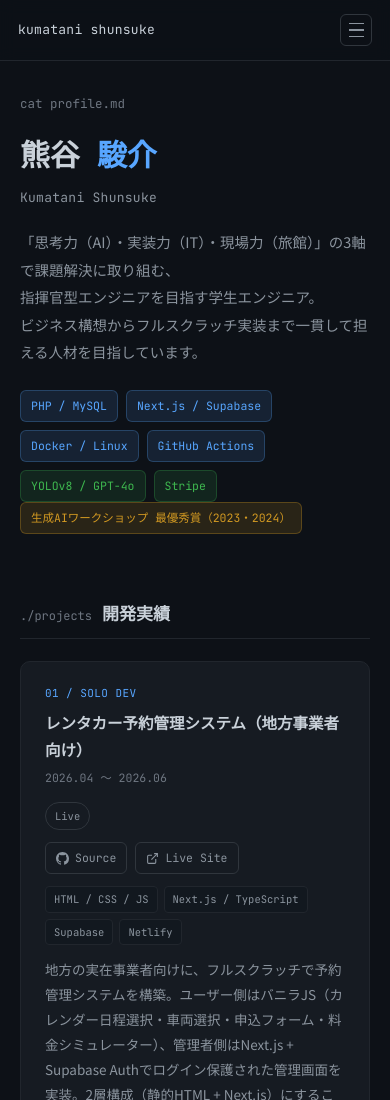
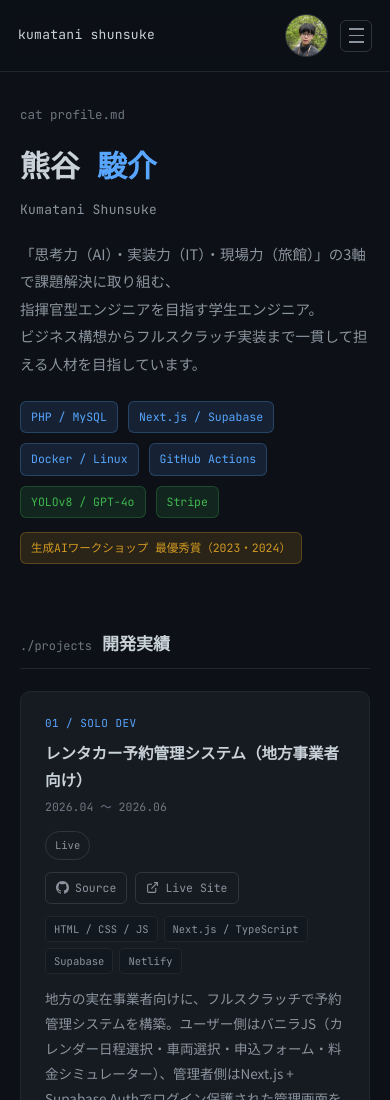
Before and after one commit to shun-os/my-profile, a plain HTML site: page index.html in a window 390 px wide. Shown: the top 1100 px of the page. Drawn offline with Linux system fonts and the light colour scheme; no server answers.

Commit message:
feat: add profile photo avatar (sidebar and mobile header), widen hero tag spacing
Co-Authored-By: Claude Sonnet 5.5 <noreply@anthropic.com>

```diff
--- a/index.html
+++ b/index.html
@@ -13,11 +13,14 @@
 <!-- MOBILE HEADER -->
 <header class="mobile-header">
   <span class="mobile-name">kumatani shunsuke</span>
-  <button class="hamburger" id="hamburger" aria-label="メニューを開く">
-    <span></span>
-    <span></span>
-    <span></span>
-  </button>
+  <div class="mobile-right">
+    <div class="mobile-avatar">SK<img src="profile.jpg" alt="熊谷 駿介" onerror="this.remove()"></div>
+    <button class="hamburger" id="hamburger" aria-label="メニューを開く">
+      <span></span>
+      <span></span>
+      <span></span>
+    </button>
+  </div>
 </header>
 
 <!-- OVERLAY -->
@@ -28,7 +31,7 @@
   <!-- SIDEBAR -->
   <aside class="sidebar" id="sidebar">
     <div class="sidebar-profile">
-      <div class="sidebar-avatar">SK</div>
+      <div class="sidebar-avatar">SK<img src="profile.jpg" alt="熊谷 駿介" onerror="this.remove()"></div>
       <div class="sidebar-name">kumatani shunsuke</div>
       <div class="sidebar-role">Web Engineer / Student</div>
     </div>
--- a/style.css
+++ b/style.css
@@ -1,4 +1,5 @@
 :root {
+  --avatar-size: 140px; /* PC。スマホはこの31% */
   --bg: #0d1117;
   --bg-elevated: #12181f;
   --bg-card: #161b22;
@@ -59,6 +60,39 @@ a { color: inherit; text-decoration: none; }
   font-size: 13px;
   color: var(--text);
   letter-spacing: 0.02em;
+}
+
+.mobile-right {
+  display: flex;
+  align-items: center;
+  gap: 12px;
+}
+
+.mobile-avatar {
+  position: relative;
+  width: calc(var(--avatar-size) * 0.31);
+  height: calc(var(--avatar-size) * 0.31);
+  border-radius: 50%;
+  overflow: hidden;
+  background: linear-gradient(135deg, var(--blue-dim), var(--green-dim));
+  border: 1px solid var(--border);
+  color: var(--blue);
+  font-family: var(--mono);
+  font-weight: 700;
+  font-size: 12px;
+  display: flex;
+  align-items: center;
+  justify-content: center;
+}
+
+.sidebar-avatar img,
+.mobile-avatar img {
+  position: absolute;
+  inset: 0;
+  width: 100%;
+  height: 100%;
+  object-fit: cover;
+  transform: translate(2%, 9.5%) scale(1.45);
 }
 
 .hamburger {
@@ -124,9 +158,11 @@ a { color: inherit; text-decoration: none; }
 }
 
 .sidebar-avatar {
-  width: 44px;
-  height: 44px;
-  border-radius: 10px;
+  position: relative;
+  overflow: hidden;
+  width: var(--avatar-size);
+  height: var(--avatar-size);
+  border-radius: 50%;
   background: linear-gradient(135deg, var(--blue-dim), var(--green-dim));
   border: 1px solid var(--border);
   color: var(--blue);
@@ -304,7 +340,11 @@ a.sidebar-link:hover { color: var(--blue); }
 .hero-tags {
   display: flex;
   flex-wrap: wrap;
-  gap: 8px;
+  gap: 10px;
+}
+
+.hero-tags + .hero-tags {
+  margin-top: 14px;
 }
 
 .tag {
```
Also changed, not shown: profile.jpg (added), script.js (line endings or trailing spaces).
